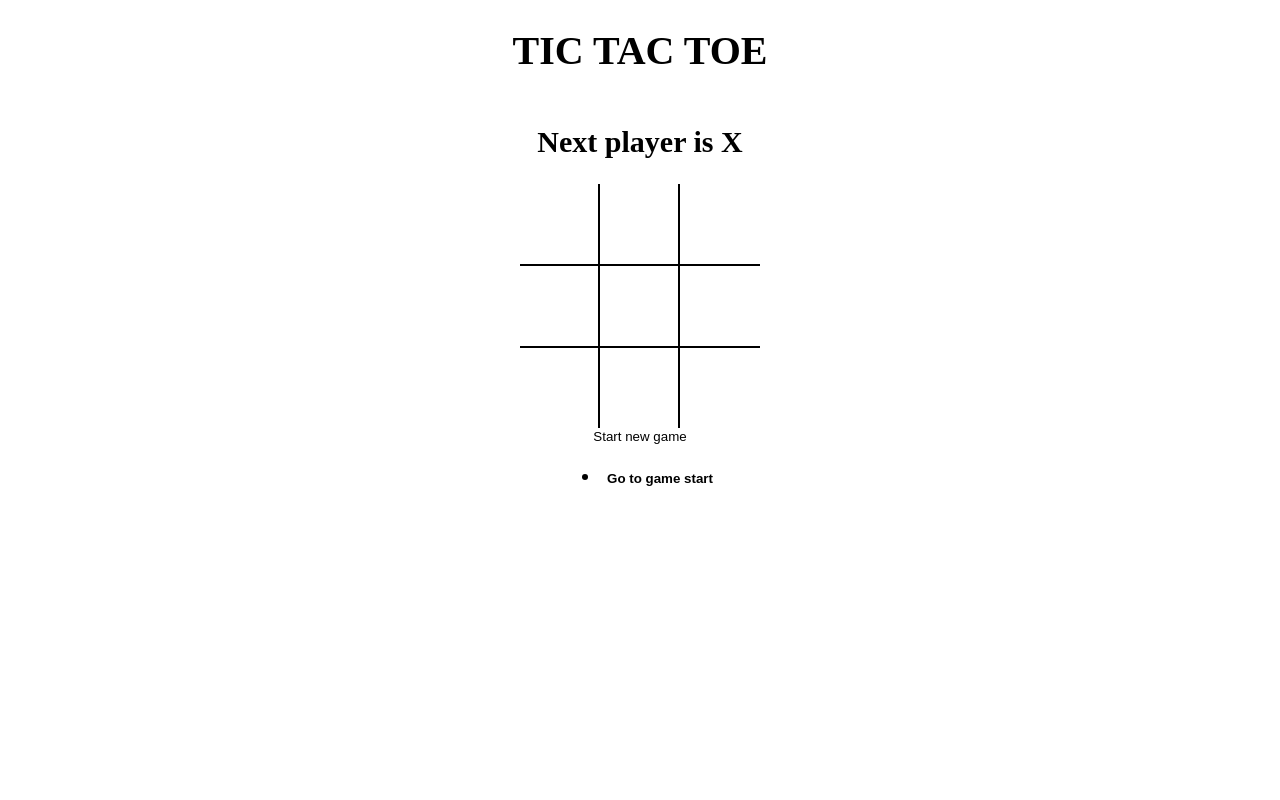
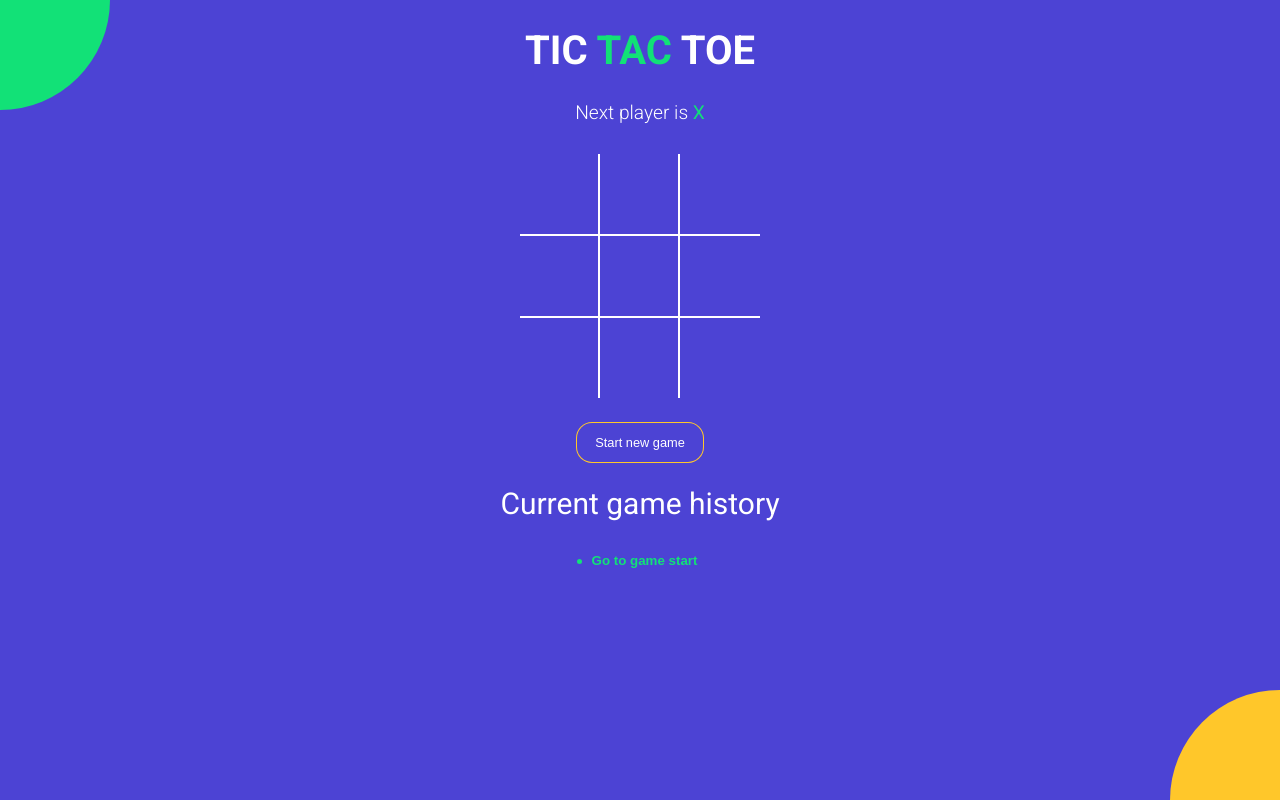
Before and after one commit to DecodewithHappy/TicTacToe-Game, a React (Vite) app: page / in a window 1280 px wide. Built offline with nearby package versions, Linux system fonts and the light colour scheme.

Commit message:
added style to the app

```diff
--- a/index.html
+++ b/index.html
@@ -1,7 +1,14 @@
 <!DOCTYPE html>
 <html>
   <head>
-    <title>React Vite Micro App</title>
+    <meta charset="UTF-8" />
+    <meta name="viewport" content="width=device-width, initial-scale=1.0" />
+    <meta http-equiv="X-UA-Compatible" content="ie=edge" />
+    <link
+      href="https://fonts.googleapis.com/css?family=Roboto:300,400,700&display=swap"
+      rel="stylesheet"
+    />
+    <title>TIC TAC TOE</title>
   </head>
   <body>
     <div id="root"></div>
--- a/src/App.jsx
+++ b/src/App.jsx
@@ -48,17 +48,19 @@
 
   return (
     <div className="app">
-      <h1>TIC TAC TOE</h1>
+      <h1>TIC <span className="text-green"> TAC </span>TOE</h1>
       <StatusMessage winner={winner} current={current} />
       <Board
         board={current.board}
         handleSquareClick={handleSquareClick}
         winningSquares={winningSquares}
       />
-      <button type="button" onClick={onNewGame}>
+      <button type="button" onClick={onNewGame} className={`btn-reset ${winner ? 'active' : ''}`}>
         Start new game
       </button>
+      <h2 style={{ fontWeight: 'normal'}}>Current game history</h2>
       <History history={history} moveTo={moveTo} currentMove={currentMove} />
+      <div className="bg-balls" />
     </div>
   );
 }
--- a/src/Components/History.jsx
+++ b/src/Components/History.jsx
@@ -2,14 +2,13 @@
 
 function History({ history, moveTo, currentMove }) {
   return (
-    <ul>
+    <div className="history-wrapper">
+      <ul className="history">
         {history.map((_, move) => {
           return (
             <li key={move}>
               <button
-              style={{
-                fontWeight: move === currentMove ? 'bold' : 'normal',
-              }}
+                className={`btn-move ${move === currentMove ? 'active' : ''}`} // used dynamic classes here with string interpolation.
                 type="button"
                 onClick={() => {
                   moveTo(move);
@@ -21,6 +20,7 @@
           );
         })}
       </ul>
+    </div>
   );
 }
 
--- a/src/Components/Square.jsx
+++ b/src/Components/Square.jsx
@@ -4,9 +4,8 @@
   return (
     <button
       type="button"
-      className="square"
       onClick={onClick}
-      style={{ fontWeight: isWinningSquare ? 'bold' : 'normal' }}
+      className={`square ${isWinningSquare ? 'winning' : ''} ${value === 'X' ? 'text-green' : 'text-orange'}`}
     >
       {value}
     </button>
--- a/src/Components/StatusMessage.jsx
+++ b/src/Components/StatusMessage.jsx
@@ -1,13 +1,37 @@
 import React from 'react';
 
 function StatusMessage({ winner, current }) {
-//   const message = winner
-//     ? `Winner is ${winner}`
-//     : `Next player is ${current.isXNext ? 'X' : 'O'}`;
+  //   const message = winner
+  //     ? `Winner is ${winner}`
+  //     : `Next player is ${current.isXNext ? 'X' : 'O'}`;
 
-const noMovesLeft = current.board.every(el => el !== null);
+  const noMovesLeft = current.board.every(el => el !== null);
 
-  return <h2> {winner && `Winner is ${winner}`} {!winner && !noMovesLeft && `Next player is ${current.isXNext ? 'X' : 'O'}`}</h2>;
+  return (
+    <div className="status-message">
+      {winner && (
+        <>
+          Winner is{' '}
+          <span className={winner === 'X' ? 'text-green' : 'text-orange'}>
+            {winner}
+          </span>
+        </>
+      )}
+      {!winner &&
+        !noMovesLeft && (
+          <>
+          Next player is {' '}
+          <span className={current.isXNext ? 'text-green' : 'text-orange'}> {current.isXNext ? 'X' : 'O'}{' '}</span>
+          </>
+        )}
+      {!winner && noMovesLeft && (
+        <>
+        <span className="text-green">X</span> and{' '}
+        <span className="text-orange">O</span> tied
+        </>
+      )}
+    </div>
+  );
 }
 
 export default StatusMessage;
--- a/src/styles/root.scss
+++ b/src/styles/root.scss
@@ -1,4 +1,12 @@
+
+$green: #12e177;
+$orange: #ffc72a;
+$blue: #4c43d4;
+
 body {
+  font-family: 'Roboto', sans-serif;
+  background-color: $blue;
+  color: #fff;
   padding: 0;
   margin: 0;
 }
@@ -19,18 +27,83 @@
   align-items: center;
 }
 
+.text-green {
+  color: $green;
+}
+
+.text-orange {
+  color: $orange;
+}
+
+.history-wrapper {
+  width: 300px;
+  text-align: center;
+  margin-bottom: 20px;
+  .history {
+    display: inline-block;
+    padding: 0;
+    margin: 0;
+    li {
+      list-style: none;
+      text-align: left;
+      &:before {
+        content: '';
+        border-radius: 50%;
+        display: inline-block;
+        height: 5px;
+        width: 5px;
+        background-color: $green;
+        margin-right: 4px;
+        margin-bottom: 1px;
+      }
+
+      .btn-move {
+    	  color: #fff;
+        &.active {
+          font-weight: bold;
+          color: $green;
+        }
+      }
+    }
+  }
+}
+
+.status-message {
+	margin-bottom: 30px;
+	font-size: 1.2rem;
+	font-weight: lighter;
+	span {
+	  font-weight: normal;
+	}
+}
+
+.btn-reset {
+  font-size: 0.8rem;
+  color: #fff;
+  border-radius: 15px;
+  padding: 12px 18px;
+  margin-top: 25px;
+  transition: all 0.2s;
+  background-color: $blue;
+  box-shadow: 0px 0px 0px 1px $orange;
+  &.active {
+    background-color: $orange;
+    box-shadow: none;
+  }
+}
+
 .board {
   .board-row {
     display: flex;
     flex-direction: row;
-      border-bottom: 2px solid #000;
+    border-bottom: 2px solid #fff;
     &:last-child {
       border-bottom: none;
     }
     .square {
       width: 80px;
       height: 80px;
-        border-right: 2px solid #000;
+      border-right: 2px solid #fff;
       font-size: 2.5rem;
       padding: 0;
       overflow: hidden;
@@ -38,6 +111,63 @@
       &:last-child {
         border-right: none;
       }
+      &.winning {
+			  animation: scaleText 1.4s infinite;
+			  @keyframes scaleText {
+			    0% {
+			      transform: 2.5rem;
+			    }
+			    50% {
+			      font-size: 3.5rem;
+			    }
+			    100% {
+			      font-size: 2.5rem;
 			    }
 			  }
 			}
+    }
+  }
+}
+
+.bg-balls {
+  position: fixed;
+  top: 0;
+  left: 0;
+  right: 0;
+  bottom: 0;
+  min-width: 100%;
+  z-index: -1;
+
+  &:before,
+  &:after {
+    content: '';
+    position: absolute;
+    width: 150px;
+    height: 150px;
+    border-radius: 50%;
+  }
+
+  &:before {
+    background-color: $orange;
+    right: -75px;
+    bottom: -75px;
+    @media screen and (min-width: 476px) {
+      width: 220px;
+      height: 220px;
+      right: -110px;
+      bottom: -110px;
+    }
+  }
+
+  &:after {
+    background-color: $green;
+    top: -75px;
+    left: -75px;
+    @media screen and (min-width: 476px) {
+      width: 220px;
+      height: 220px;
+      top: -110px;
+      left: -110px;
+    }
+  }
+}
```
Lines whose indentation alone changed are shown as unchanged.
